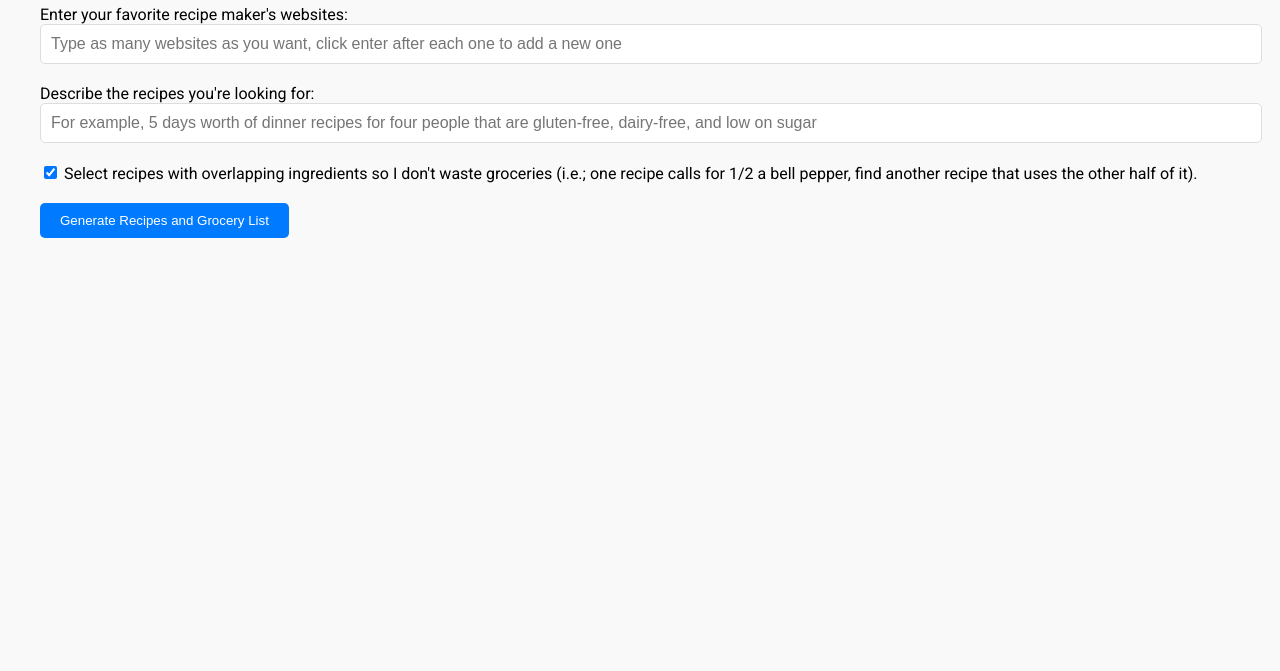
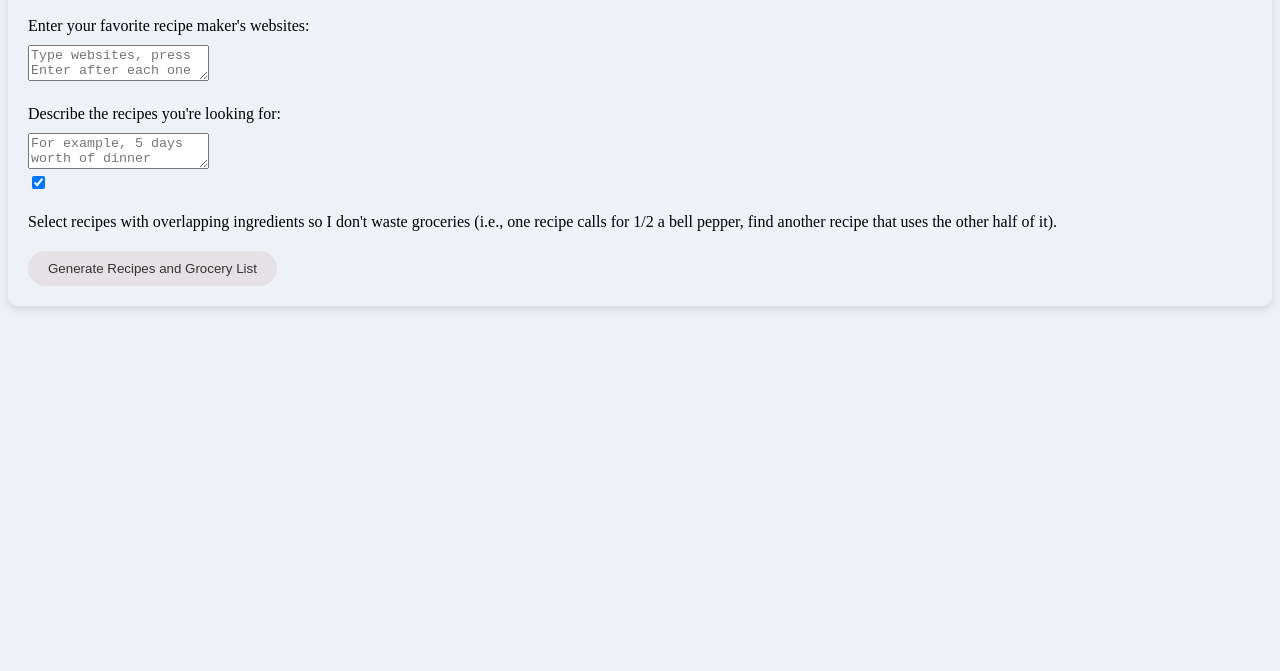
Before and after one commit to srdavis4242/CulinaryCart, a plain HTML site: page index.html in a window 1280 px wide. Shown: the part 129-800 px from the top of the page. Drawn offline with Linux system fonts and the light colour scheme.

Commit message:
Updated design and functionality

```diff
--- a/index.html
+++ b/index.html
@@ -1,62 +1,29 @@
 <!DOCTYPE html>
 <html lang="en">
-
 <head>
     <meta charset="UTF-8">
     <meta http-equiv="X-UA-Compatible" content="IE=edge">
     <meta name="viewport" content="width=device-width, initial-scale=1.0">
     <title>CulinaryCart</title>
-    <!-- Link to the Roboto font -->
     <link href="https://fonts.googleapis.com/css2?family=Roboto:wght@400;500&display=swap" rel="stylesheet">
     <link rel="stylesheet" href="styles.css">
-    <script src="script.js" defer></script>
-    <style>
-        /* Use Roboto throughout the page */
-        body {
-            font-family: 'Roboto', sans-serif;
-            margin: 40px;
-            background-color: #f9f9f9;
-        }
-
-        input[type="text"] {
-            display: block;
-            width: 100%;
-            padding: 10px;
-            margin-bottom: 20px;
-            font-size: 16px;
-        }
-
-        button {
-            display: block;
-            background-color: #007BFF;
-            color: #FFFFFF;
-            padding: 10px 20px;
-            border: none;
-            cursor: pointer;
-            margin-top: 20px; /* Added more space before the button */
-        }
-
-        button:hover {
-            background-color: #0056b3;
-        }
-    </style>
 </head>
-
 <body>
+    <div class="container">
         <h1>CulinaryCart</h1>
         <p>Curate grocery lists from your favorite recipe makers using AI.</p>
-
         <form>
-        Enter your favorite recipe maker's websites:
-        <input type="text" placeholder="Type as many websites as you want, click enter after each one to add a new one">
-
-        Describe the recipes you're looking for:
-        <input type="text" placeholder="For example, 5 days worth of dinner recipes for four people that are gluten-free, dairy-free, and low on sugar">
-
-        <input type="checkbox" checked> Select recipes with overlapping ingredients so I don't waste groceries (i.e.; one recipe calls for 1/2 a bell pepper, find another recipe that uses the other half of it).
-
+            <label for="websites">Enter your favorite recipe maker's websites:</label>
+            <textarea id="websites" placeholder="Type websites, press Enter after each one"></textarea>
+            <label for="description">Describe the recipes you're looking for:</label>
+            <textarea id="description" placeholder="For example, 5 days worth of dinner recipes for four people that are gluten-free, dairy-free, and low on sugar"></textarea>
+            <div class="checkbox-container">
+                <input type="checkbox" id="overlap" checked>
+                <label for="overlap">Select recipes with overlapping ingredients so I don't waste groceries (i.e., one recipe calls for 1/2 a bell pepper, find another recipe that uses the other half of it).</label>
+            </div>
             <button>Generate Recipes and Grocery List</button>
         </form>
+    </div>
+    <script src="script.js" defer></script>
 </body>
-
 </html>
--- a/script.js
+++ b/script.js
@@ -1,3 +1,13 @@
 document.querySelector('button').addEventListener('click', function() {
-    alert('Button clicked!');
+    alert('Button clicked!'); // Placeholder alert for button click
 });
+
+// Functionality to highlight websites on Enter press
+document.getElementById('websites').addEventListener('keyup', function(event) {
+    if (event.key === 'Enter') {
+        let content = this.value.split('\n');
+        let formattedContent = content.map(site => '<span class="highlight-pink">' + site + '</span>').join('<br>');
+        this.innerHTML = formattedContent;
+        this.scrollTop = this.scrollHeight; // Scroll to the bottom
+    }
+});
--- a/styles.css
+++ b/styles.css
@@ -1,16 +1,43 @@
 body {
-    font-family: 'Roboto', sans-serif;
-    margin: 20px;
-    background-color: #f4f4f4;
+    background-color: #eef1f6;
 }
 
 .container {
-    background-color: #ffffff;
-    padding: 20px;
-    border-radius: 10px;
-    box-shadow: 0 4px 8px rgba(0, 0, 0, 0.1);
+    background-color: #d7e4ed;
+    /* other styles */
 }
 
+button {
+    border-radius: 15px; /* for rounded edges */
+    /* other styles */
+}
+
+textarea {
+    resize: vertical; /* allows vertical resizing */
+    /* other styles */
+}
+
+.highlight-pink {
+    background-color: #eedad7; /* light pink background */
+}
+
+
+button {
+    display: block;
+    background-color: #e6e1e5;
+    color: #333;
+    padding: 10px 20px;
+    border: none;
+    cursor: pointer;
+    margin-top: 20px;
+    border-radius: 25px; /* Rounded edges */
+}
+
+button:hover {
+    background-color: #eedad7; /* Light pink on hover */
+}
+
+/* Additional styles for better visuals */
 h1, h2 {
     color: #333;
 }
@@ -21,23 +48,9 @@ label {
     margin-top: 20px;
 }
 
-input[type="text"], textarea {
-    width: 100%;
-    padding: 10px;
-    margin-bottom: 10px;
-    border: 1px solid #ddd;
-    border-radius: 5px;
+.container {
+    background-color: #eef1f6; /* Color from the logo */
+    padding: 20px;
+    border-radius: 10px;
+    box-shadow: 0 4px 8px rgba(0, 0, 0, 0.1);
 }
-
-button {
-    background-color: #007BFF;
-    color: #fff;
-    padding: 10px 20px;
-    border: none;
-    border-radius: 5px;
-    cursor: pointer;
-}
-
-button:hover {
-    background-color: #0056b3;
-}
```
Lines whose indentation alone changed are shown as unchanged.
